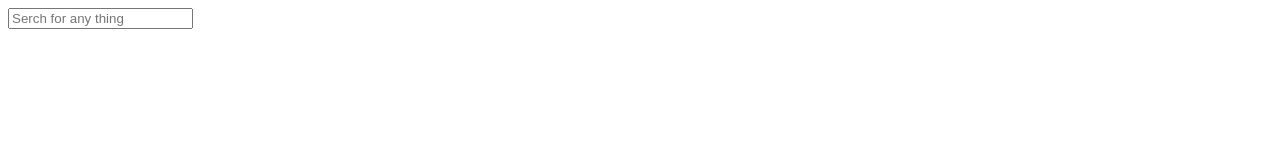
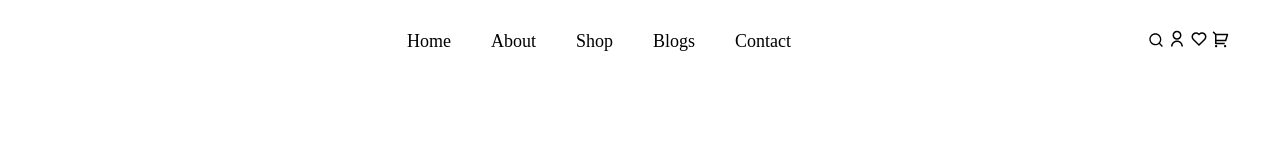
Before and after one commit to Joshua387/product-checkout-page, a plain HTML site: page index.html in a window 1280 px wide. Drawn offline with Linux system fonts and the light colour scheme.

Commit message:
added a header to the webpage

```diff
--- a/css/main.css
+++ b/css/main.css
@@ -0,0 +1,25 @@
+*{
+    margin: 0;
+    padding: 0;
+    box-sizing: border-box;
+    list-style: none;
+    text-decoration: none;
+}
+
+.header{
+    display: flex;
+    justify-content: space-between;
+    align-items: center;
+    padding: 30px 50px;
+}
+
+.nav-bar ul{
+    display: flex;
+    align-items: center;
+    gap: 40px;
+}
+
+.nav-bar ul li a{
+    color: #000;
+    font-size: 18px;
+}
--- a/index.html
+++ b/index.html
@@ -1,22 +1,86 @@
 <!DOCTYPE html>
 <html lang="en">
-<head>
-    <meta charset="UTF-8">
-    <meta name="viewport" content="width=device-width, initial-scale=1.0">
+  <head>
+    <meta charset="UTF-8" />
+    <meta name="viewport" content="width=device-width, initial-scale=1.0" />
     <title>Document</title>
-</head>
-<body>
 
+    <link rel="stylesheet" href="./css/main.css" />
+    <link rel="stylesheet" href="./css/media-query.css" />
+  </head>
+  <body>
     <div class="header">
-        <div class="logo"></div>
+      <div class="logo"></div>
 
-            <form action="" class="form-input" >
-                <input class="input-container" type="text" placeholder="Serch for any thing">
+      <div class="nav-bar">
+        <ul>
+            <li>
+                <a href="">Home</a>
+            </li>
+            <li>
+                <a href="">About</a>
+            </li>
+            <li>
+                <a href="">Shop</a>
+            </li>
+            <li>
+                <a href="">Blogs</a>
+            </li>
+            <li>
+                <a href="">Contact</a>
+            </li>
+        </ul>
+      </div>
 
+      <div class="add-item-con">
+        <svg
+          xmlns="http://www.w3.org/2000/svg"
+          viewBox="0 0 24 24"
+          width="16"
+          height="16"
+          fill="currentColor"
+        >
+          <path
+            d="M18.031 16.6168L22.3137 20.8995L20.8995 22.3137L16.6168 18.031C15.0769 19.263 13.124 20 11 20C6.032 20 2 15.968 2 11C2 6.032 6.032 2 11 2C15.968 2 20 6.032 20 11C20 13.124 19.263 15.0769 18.031 16.6168ZM16.0247 15.8748C17.2475 14.6146 18 12.8956 18 11C18 7.1325 14.8675 4 11 4C7.1325 4 4 7.1325 4 11C4 14.8675 7.1325 18 11 18C12.8956 18 14.6146 17.2475 15.8748 16.0247L16.0247 15.8748Z"
+          ></path>
+        </svg>
 
-            </form>
+        <svg
+          xmlns="http://www.w3.org/2000/svg"
+          viewBox="0 0 24 24"
+          width="18"
+          height="18"
+          fill="currentColor"
+        >
+          <path
+            d="M4 22C4 17.5817 7.58172 14 12 14C16.4183 14 20 17.5817 20 22H18C18 18.6863 15.3137 16 12 16C8.68629 16 6 18.6863 6 22H4ZM12 13C8.685 13 6 10.315 6 7C6 3.685 8.685 1 12 1C15.315 1 18 3.685 18 7C18 10.315 15.315 13 12 13ZM12 11C14.21 11 16 9.21 16 7C16 4.79 14.21 3 12 3C9.79 3 8 4.79 8 7C8 9.21 9.79 11 12 11Z"
+          ></path>
+        </svg>
 
+        <svg
+          xmlns="http://www.w3.org/2000/svg"
+          viewBox="0 0 24 24"
+          width="18"
+          height="18"
+          fill="currentColor"
+        >
+          <path
+            d="M12.001 4.52853C14.35 2.42 17.98 2.49 20.2426 4.75736C22.5053 7.02472 22.583 10.637 20.4786 12.993L11.9999 21.485L3.52138 12.993C1.41705 10.637 1.49571 7.01901 3.75736 4.75736C6.02157 2.49315 9.64519 2.41687 12.001 4.52853ZM18.827 6.1701C17.3279 4.66794 14.9076 4.60701 13.337 6.01687L12.0019 7.21524L10.6661 6.01781C9.09098 4.60597 6.67506 4.66808 5.17157 6.17157C3.68183 7.66131 3.60704 10.0473 4.97993 11.6232L11.9999 18.6543L19.0201 11.6232C20.3935 10.0467 20.319 7.66525 18.827 6.1701Z"
+          ></path>
+        </svg>
+
+        <svg
+          xmlns="http://www.w3.org/2000/svg"
+          viewBox="0 0 24 24"
+          width="18"
+          height="18"
+          fill="currentColor"
+        >
+          <path
+            d="M4.00436 6.41686L0.761719 3.17422L2.17593 1.76001L5.41857 5.00265H20.6603C21.2126 5.00265 21.6603 5.45037 21.6603 6.00265C21.6603 6.09997 21.6461 6.19678 21.6182 6.29L19.2182 14.29C19.0913 14.713 18.7019 15.0027 18.2603 15.0027H6.00436V17.0027H17.0044V19.0027H5.00436C4.45207 19.0027 4.00436 18.5549 4.00436 18.0027V6.41686ZM6.00436 7.00265V13.0027H17.5163L19.3163 7.00265H6.00436ZM5.50436 23.0027C4.67593 23.0027 4.00436 22.3311 4.00436 21.5027C4.00436 20.6742 4.67593 20.0027 5.50436 20.0027C6.33279 20.0027 7.00436 20.6742 7.00436 21.5027C7.00436 22.3311 6.33279 23.0027 5.50436 23.0027ZM17.5044 23.0027C16.6759 23.0027 16.0044 22.3311 16.0044 21.5027C16.0044 20.6742 16.6759 20.0027 17.5044 20.0027C18.3328 20.0027 19.0044 20.6742 19.0044 21.5027C19.0044 22.3311 18.3328 23.0027 17.5044 23.0027Z"
+          ></path>
+        </svg>
+      </div>
     </div>
-
-</body>
+  </body>
 </html>
```
